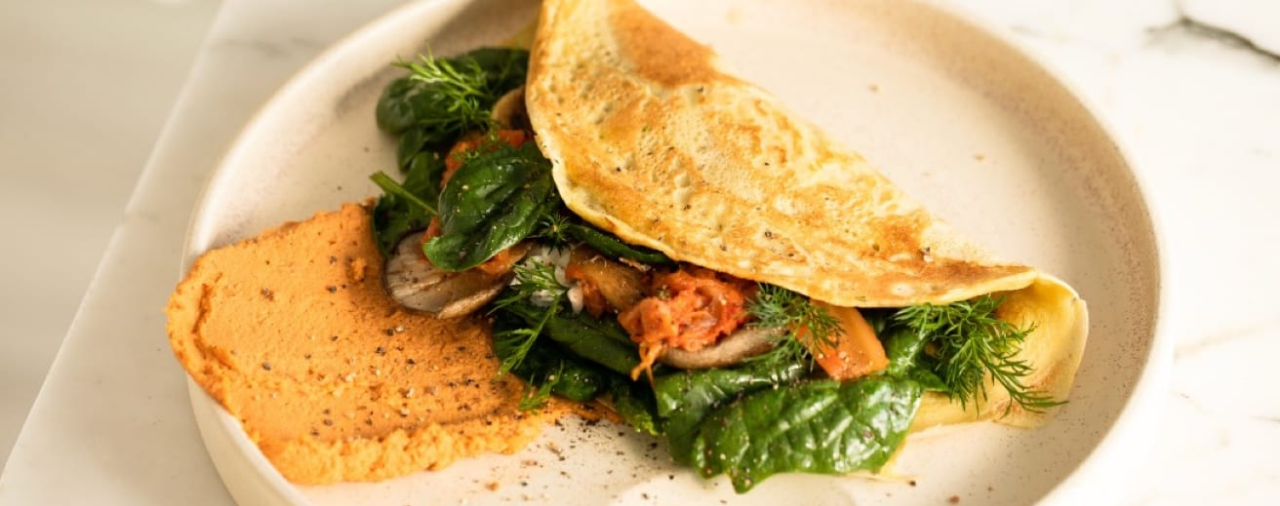
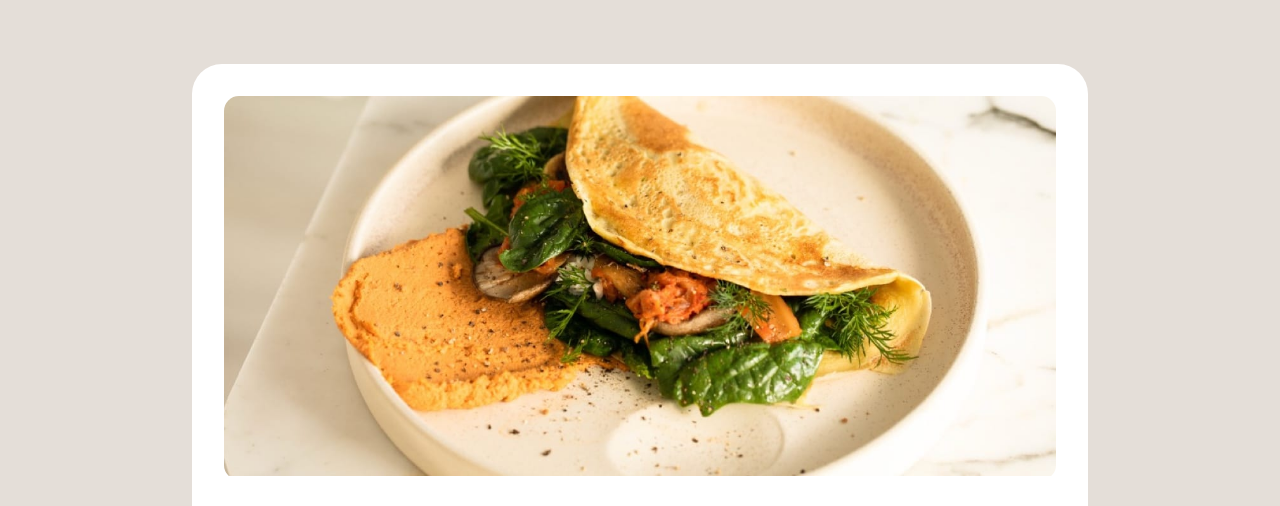
Before and after one commit to Diegobrix/Frontend-Mentor---Recipe-Page-Main, a plain HTML site: page index.html in a window 1280 px wide. Shown: the top 506 px of the page. Drawn offline with Linux system fonts and the light colour scheme.

Commit message:
Projeto - Finalizado

```diff
--- a/css/styles.css
+++ b/css/styles.css
@@ -67,7 +67,19 @@ body {
 }
 
 main {
+   --radius: 0;
+   --margin: 0;
+   --padding: 0;
+
+   margin: var(--margin);
+   padding: var(--padding);
+   border-radius: var(--radius);
    background-color: var(--neutral-100);
+}
+
+figure {
+   border-radius: calc(var(--radius) / 2);
+   overflow: hidden;
 }
 
 section:not(.prep_time-advice) {
@@ -154,19 +166,16 @@ h2 {
    width: calc(100% - 2rem);
 }
 
-/* Desktop 1440px */
+@media screen and (width >= 720px) {
+   main {
+      --padding: 2rem;
+      --radius: 30px;
+      --margin: 5% 15%;
+   }
+}
+
 @media screen and (width >= 1440px) {
    main {
-      --radius: 30px;
-
-      margin: 5% 28%;
-      padding: 2rem;
-      border-radius: var(--radius);
+      --margin: 5% 28%;
    }
-
-   figure {
-      border-radius: calc(var(--radius) / 2);
-      overflow: hidden;
-   }
-
 }
```
